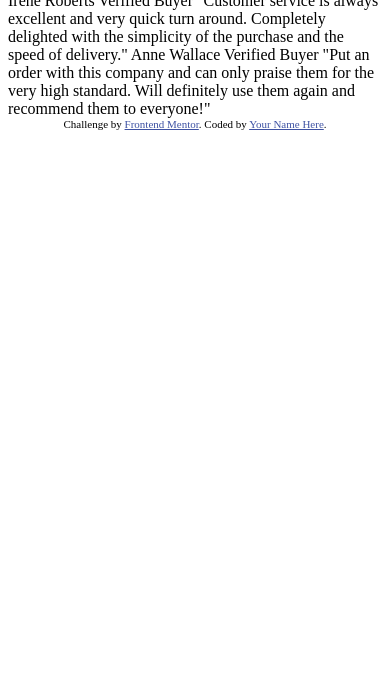
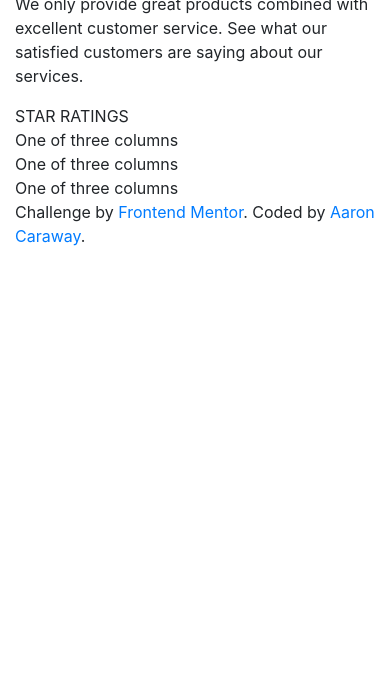
Before and after one commit to aaroncaraway/fem-socialproof, a plain HTML site: page index.html in a window 390 px wide. Shown: the part 160-844 px from the top of the page. Drawn offline with nearby package versions, Linux system fonts and the light colour scheme.

Commit message:
Add grid skeleton, working for mobile and desktop

```diff
--- a/index.html
+++ b/index.html
@@ -3,7 +3,6 @@
   <head>
     <meta charset="UTF-8" />
     <meta name="viewport" content="width=device-width, initial-scale=1.0" />
-    <!-- displays site properly based on user's device -->
 
     <link
       rel="icon"
@@ -13,49 +12,50 @@
     />
 
     <title>Frontend Mentor | Social proof section</title>
-
-    <!-- Feel free to remove these styles or customise in your own stylesheet 👍 -->
-    <style>
-      .attribution {
-        font-size: 11px;
-        text-align: center;
-      }
-      .attribution a {
-        color: hsl(228, 45%, 44%);
-      }
-    </style>
+    <link
+      rel="stylesheet"
+      href="https://stackpath.bootstrapcdn.com/bootstrap/4.5.2/css/bootstrap.min.css"
+      integrity="sha384-JcKb8q3iqJ61gNV9KGb8thSsNjpSL0n8PARn9HuZOnIxN0hoP+VmmDGMN5t9UJ0Z"
+      crossorigin="anonymous"
+    />
   </head>
   <body>
-    10,000+ of our users love our products.
+    <!-- FIRST CONTENT BLOCK ******************************* -->
+    <div class="container">
+      <div class="row">
+        <div class="col-sm">
+          <h1>10,000+ of our users love our products.</h1>
+          <p>
+            We only provide great products combined with excellent customer
+            service. See what our satisfied customers are saying about our
+            services.
+          </p>
+        </div>
+        <div class="col-sm">
+          <div class="star-ratings">STAR RATINGS</div>
+        </div>
+      </div>
+    </div>
 
-    We only provide great products combined with excellent customer service.
-    See what our satisfied customers are saying about our services.
+    <!-- SECOND CONTENT BLOCK ******************************* -->
+    <div class="container">
+      <div class="row">
+        <div class="col-sm">One of three columns</div>
+        <div class="col-sm">One of three columns</div>
+        <div class="col-sm">One of three columns</div>
+      </div>
+    </div>
 
-    Rated 5 Stars in Reviews
-    Rated 5 Stars in Report Guru
-    Rated 5 Stars in BestTech
-
-    Colton Smith
-    Verified Buyer
-    "We needed the same printed design as the one we had ordered a week prior.
-    Not only did they find the original order, but we also received it in time.
-    Excellent!"
-
-    Irene Roberts
-    Verified Buyer
-    "Customer service is always excellent and very quick turn around. Completely
-    delighted with the simplicity of the purchase and the speed of delivery."
-
-    Anne Wallace
-    Verified Buyer
-    "Put an order with this company and can only praise them for the very high
-    standard. Will definitely use them again and recommend them to everyone!"
-
-    <div class="attribution">
-      Challenge by
-      <a href="https://www.frontendmentor.io?ref=challenge" target="_blank"
-        >Frontend Mentor</a
-      >. Coded by <a href="#">Your Name Here</a>.
+    <!-- FOOTER ************************************** -->
+    <div class="container">
+      <footer>
+        <div class="attribution">
+          Challenge by
+          <a href="https://www.frontendmentor.io?ref=challenge" target="_blank"
+            >Frontend Mentor</a
+          >. Coded by <a href="#">Aaron Caraway</a>.
+        </div>
+      </footer>
     </div>
   </body>
 </html>
```
